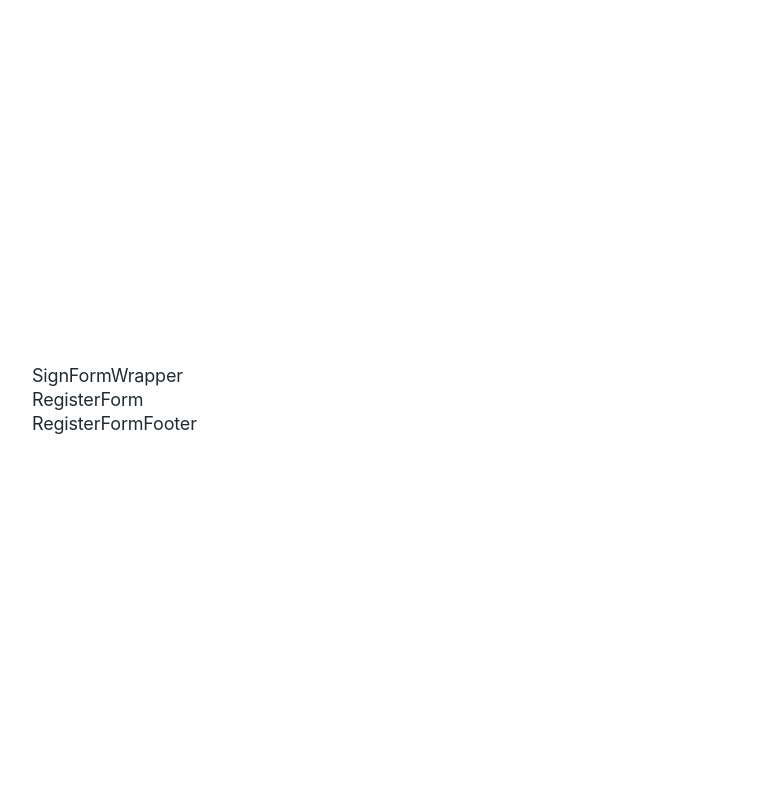
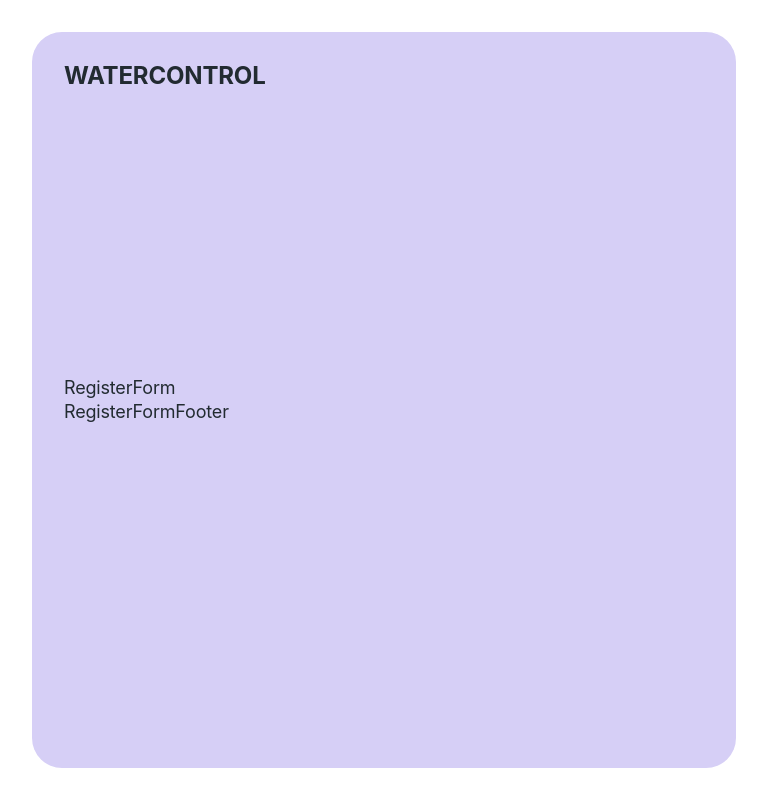
Before and after one commit to PetroMazuryk/water-control-frontend, a React (Vite) app: page /water-control-frontend/register in a window 1280 px wide. Shown: the whole page, without its empty margins (256-1023 px from the left). Built offline with nearby package versions, Linux system fonts and the light colour scheme.

Commit message:
add a form wrapper component

```diff
--- /dev/null
+++ b/src/components/FormWrapper/FormWrapper.jsx
@@ -0,0 +1,16 @@
+import Logo from '../Logo/Logo';
+
+import css from './FormWrapper.module.css';
+
+const FormWrapper = ({ children }) => {
+  return (
+    <div className={css.formWrapper}>
+      <div className={css.formLogoWrapper}>
+        <Logo />
+      </div>
+      <div style={{ width: '100%' }}>{children}</div>
+    </div>
+  );
+};
+
+export default FormWrapper;
--- /dev/null
+++ b/src/components/FormWrapper/FormWrapper.module.css
@@ -0,0 +1,39 @@
+.formWrapper {
+  position: relative;
+  display: flex;
+  flex-direction: column;
+  align-items: center;
+  justify-content: center;
+  padding: 24px 16px;
+  background-color: var(--color-main-bg);
+  border-radius: 30px;
+  height: calc(100vh - 32px);
+  min-height: 736px;
+}
+
+.formLogoWrapper {
+  position: absolute;
+  top: 24px;
+  left: 16px;
+}
+
+@media screen and (min-width: 768px) {
+  .formWrapper {
+    padding: 32px;
+    height: calc(100vh - 64px);
+    min-height: 736px;
+  }
+
+  .formLogoWrapper {
+    position: absolute;
+    top: 32px;
+    left: 32px;
+  }
+}
+
+@media screen and (min-width: 1440px) {
+  .formWrapper {
+    width: 672px;
+    height: 736px;
+  }
+}
--- a/src/pages/RegisterPage/RegisterPage.jsx
+++ b/src/pages/RegisterPage/RegisterPage.jsx
@@ -1,15 +1,15 @@
 import AdvantagesSection from '../../components/AdvantagesSection/AdvantagesSection';
-
+import FormWrapper from '../../components/FormWrapper/FormWrapper';
 import css from './RegisterPage.module.css';
 
 const RegisterPage = () => {
   return (
     <div className={css.registerPage}>
-      <div>
-        SignFormWrapper
+      <FormWrapper>
         <div>RegisterForm</div>
         <div>RegisterFormFooter</div>
-      </div>
+      </FormWrapper>
+
       <div className={css.registerPageRight}>
         <AdvantagesSection />
       </div>
```
